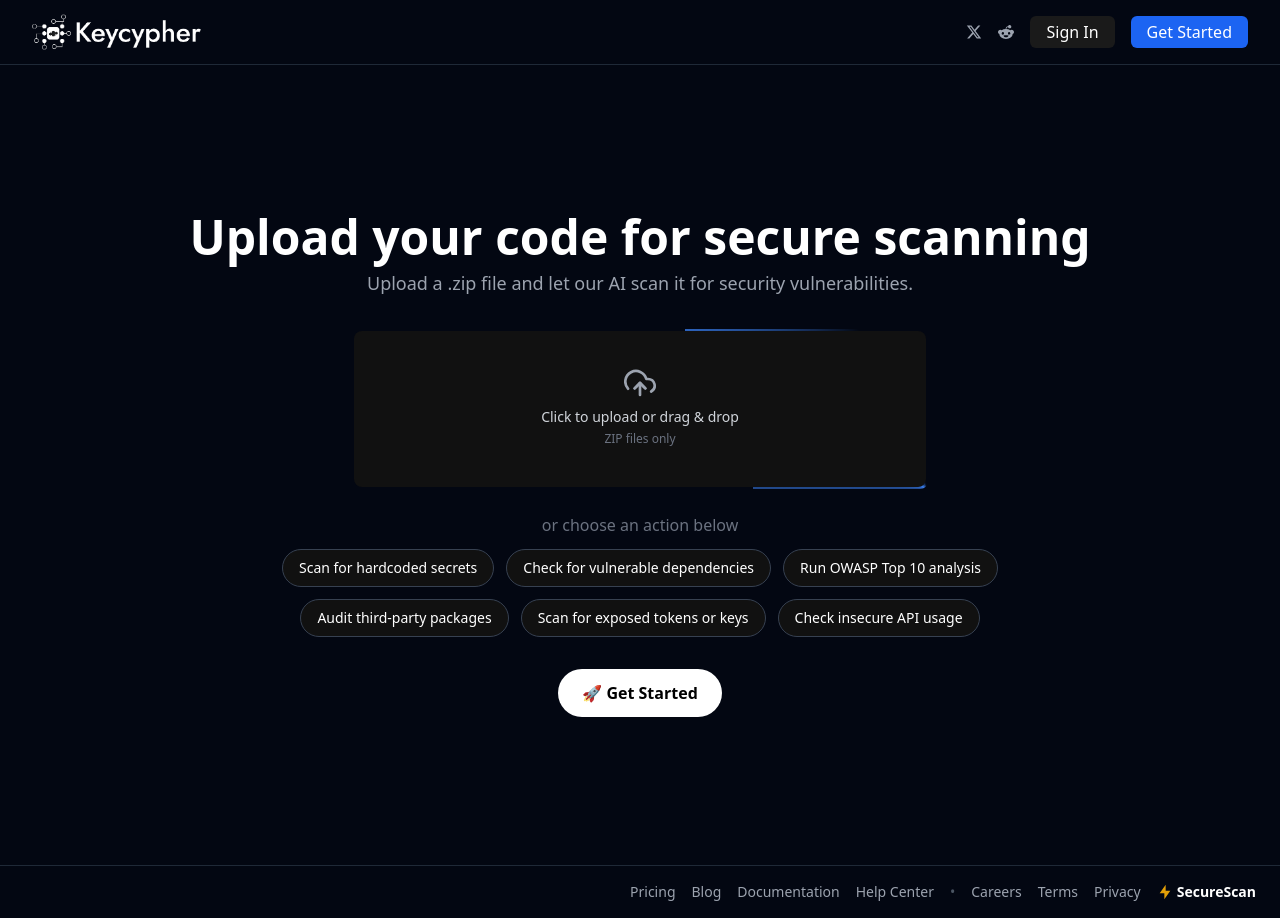
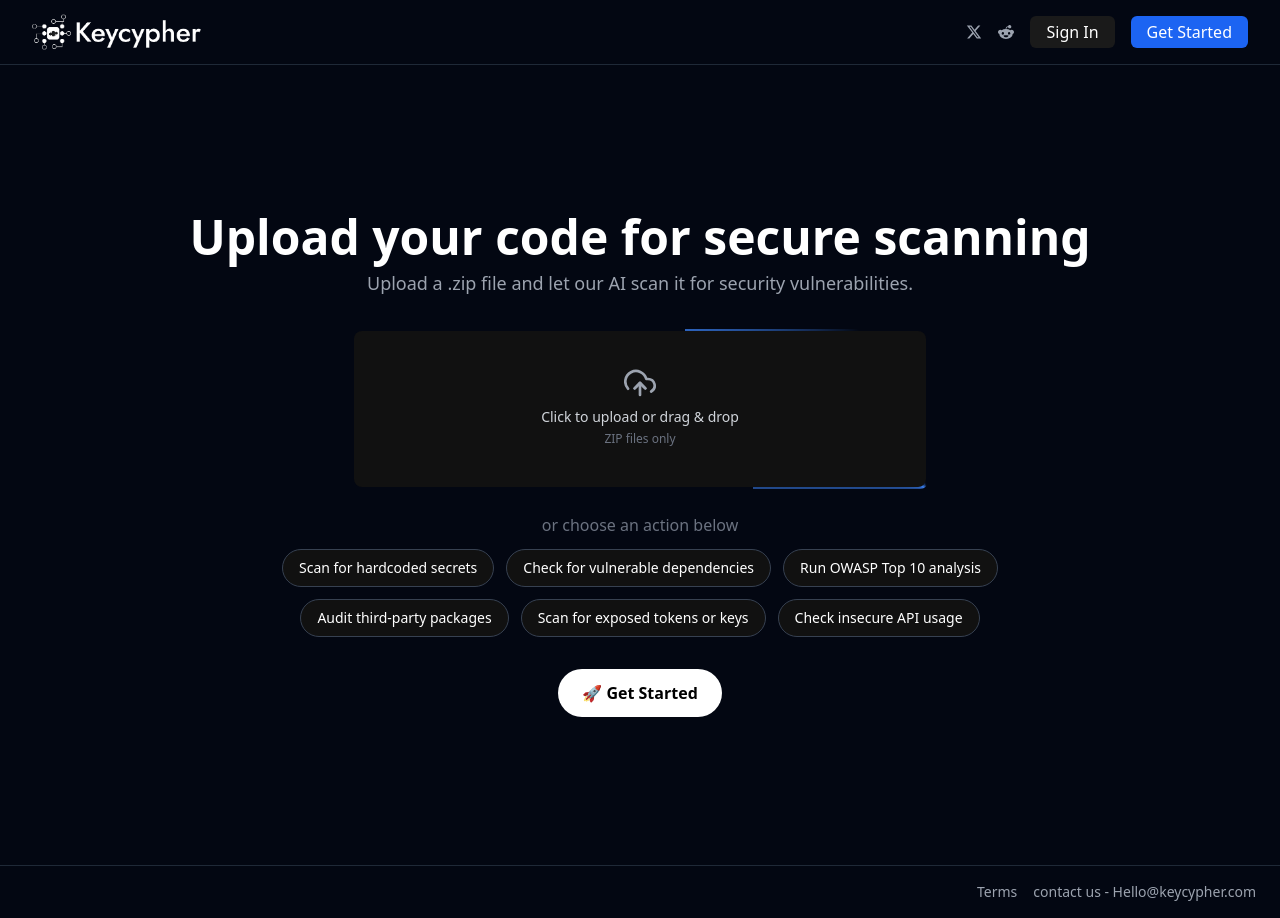
Before and after one commit to Sagarsharma11/keycypher-portfolio, a Next.js app: page / in a window 1280 px wide. Built offline with nearby package versions, Linux system fonts and the light colour scheme.

Commit message:
add bolt.new UI

```diff
--- a/src/components/Footer2/Footer.tsx
+++ b/src/components/Footer2/Footer.tsx
@@ -3,13 +3,15 @@ import { RiFlashlightFill } from 'react-icons/ri'; // StackBlitz-like lightning
 
 const Footer = () => {
   const links = [
-    { label: 'Pricing', href: '#' },
-    { label: 'Blog', href: '#' },
-    { label: 'Documentation', href: '#' },
-    { label: 'Help Center', href: '#' },
-    { label: 'Careers', href: '#' },
+    // { label: 'Pricing', href: '#' },
+    // { label: 'Blog', href: '#' },
+    // { label: 'Documentation', href: '#' },
+    // { label: 'Help Center', href: '#' },
+    // { label: 'Careers', href: '#' },
     { label: 'Terms', href: '#' },
-    { label: 'Privacy', href: '#' },
+{ label: 'contact us - Hello@keycypher.com', href: 'mailto:Hello@keycypher.com' }
+
+    // { label: 'Privacy', href: '#' },
   ];
 
   return (
@@ -25,10 +27,10 @@ const Footer = () => {
         ))}
 
         {/* Brand / Logo */}
-        <span className="flex items-center text-white font-semibold space-x-1">
+        {/* <span className="flex items-center text-white font-semibold space-x-1">
           <RiFlashlightFill className="text-yellow-400" size={16} />
           <span>SecureScan</span>
-        </span>
+        </span> */}
       </div>
     </footer>
   );
```
